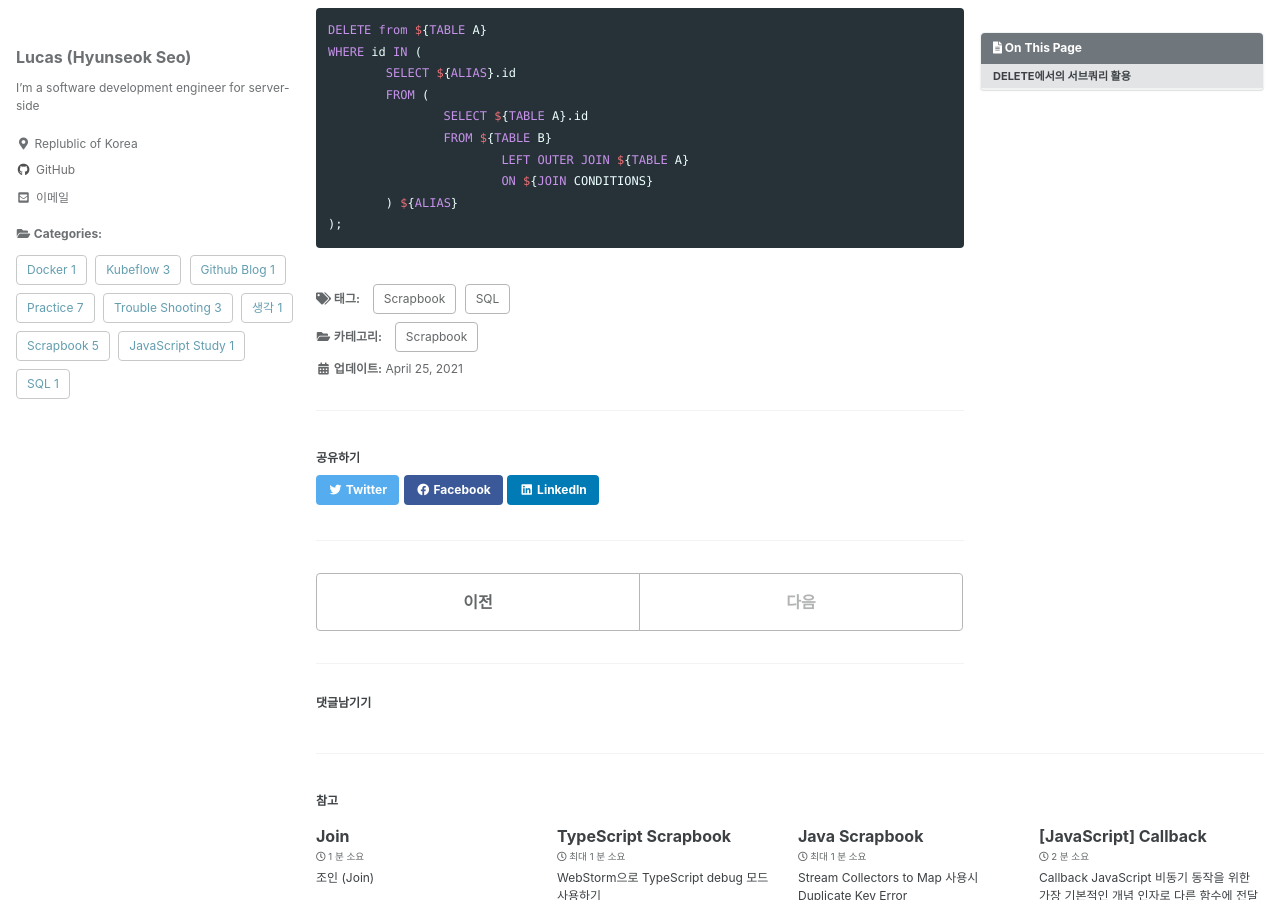
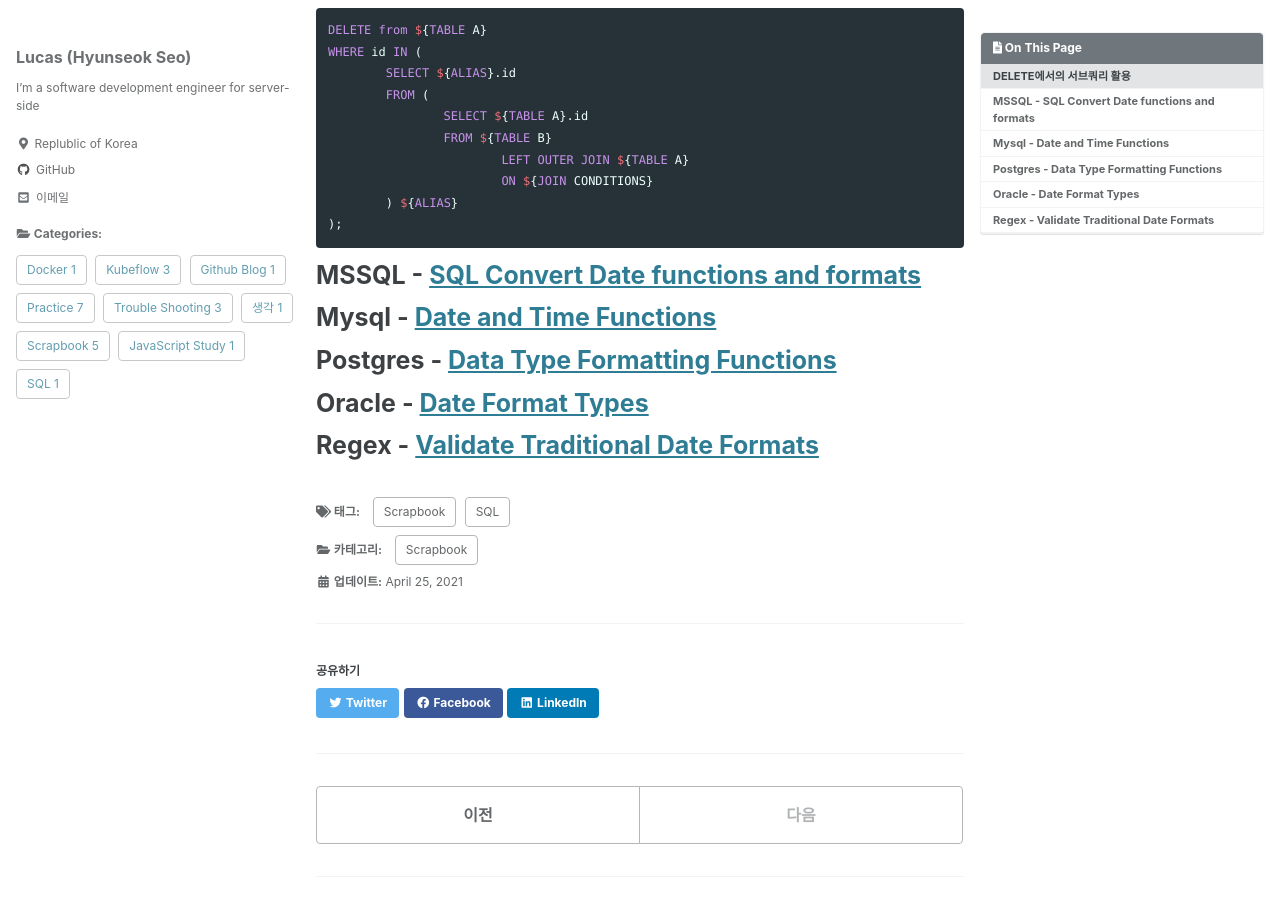
Before and after one commit to lucaseo90/lucaseo90, a Jekyll site: the page built from _posts/2021-04-25-sql-scrapbook.md, in a window 1280 px wide and 900 px high, scrolled down 394 px. Built offline with Jekyll 4.4.1, drawn with Linux system fonts in a browser that asks for light colours; cached includes are drawn as plain includes; comment, search, counter and statistics services are not loaded.

Commit message:
Updatee a post to scrap the sql article
Add the contents about "Date formats for database and regex"

````diff
--- a/_posts/2021-04-25-sql-scrapbook.md
+++ b/_posts/2021-04-25-sql-scrapbook.md
@@ -35,3 +35,9 @@ WHERE id IN (
 	) ${ALIAS}
 );
 ```
+
+# MSSQL - [SQL Convert Date functions and formats](https://www.sqlshack.com/sql-convert-date-functions-and-formats/)
+# Mysql - [Date and Time Functions](https://dev.mysql.com/doc/refman/8.0/en/date-and-time-functions.html)
+# Postgres - [Data Type Formatting Functions](https://www.postgresql.org/docs/current/functions-formatting.html)
+# Oracle - [Date Format Types](https://docs.oracle.com/cd/E41183_01/DR/Date_Format_Types.html)
+# Regex - [Validate Traditional Date Formats](https://www.oreilly.com/library/view/regular-expressions-cookbook/9781449327453/ch04s04.html)
````
